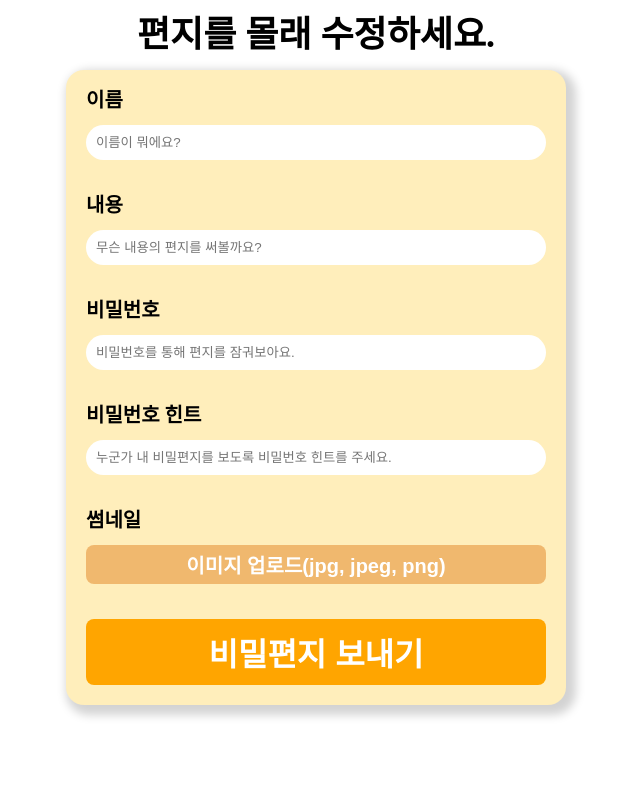
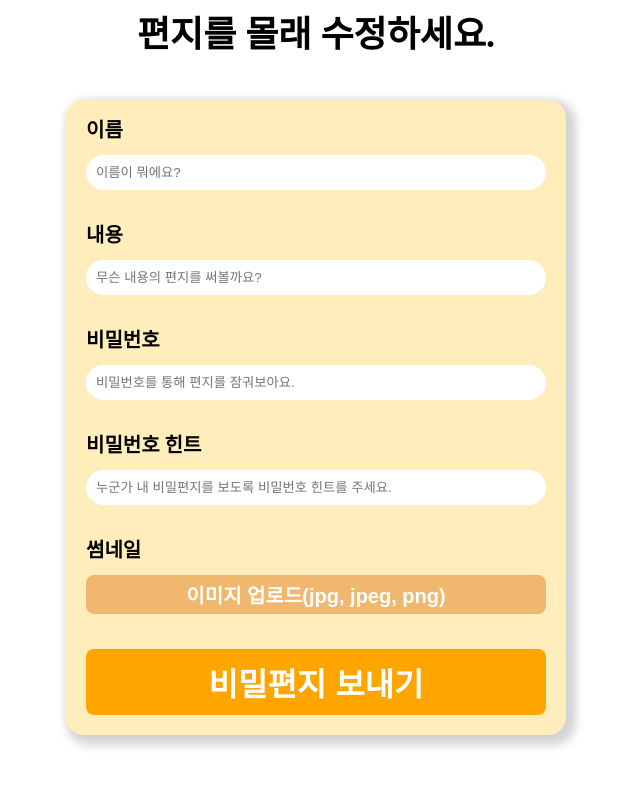
Before and after one commit to THE-SOPT-WEB/leeSeoYeong, a React (Vite) app in the folder week7/: page /edit in a window 1280 px wide. Shown: the top 786 px of the page, without its empty margins (324-964 px from the left). Built offline with nearby package versions, Linux system fonts and the light colour scheme.

Commit message:
chore: LetterForm 최상위 Wrapper에 margin 적용

```diff
--- a/week7/src/components/LetterForm.tsx
+++ b/week7/src/components/LetterForm.tsx
@@ -57,7 +57,7 @@ export default function LetterForm({ letterInfo }: LetterFormProps) {
   };
 
   return (
-    <StWrapper onSubmit={onSubmitForm}>
+    <StWrapper onSubmit={(e) => onSubmitForm(e)}>
       {inputInfo.map(({ label, id, placeholder, type }) => (
         <StInputWrapper key={id}>
           <label htmlFor={id}>{label}</label>
@@ -93,6 +93,7 @@ export default function LetterForm({ letterInfo }: LetterFormProps) {
 const StWrapper = styled.form`
   display: flex;
   flex-direction: column;
+  margin: 30px 0;
 
   width: 500px;
   gap: 35px;
```
